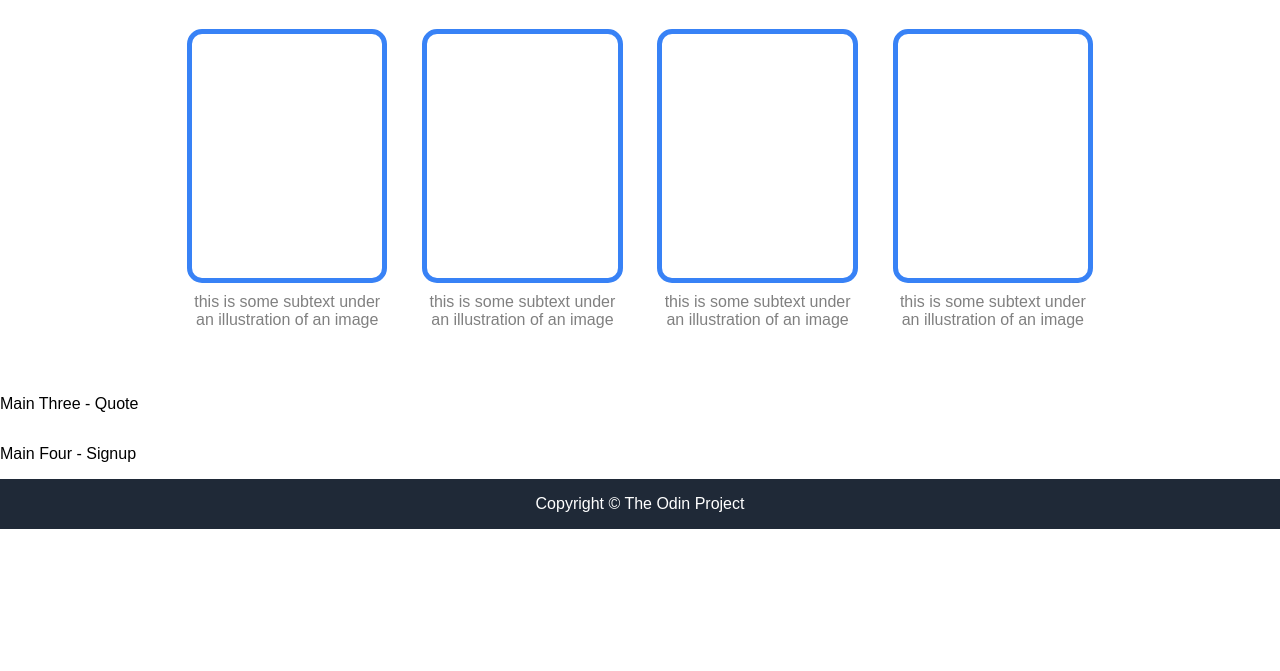
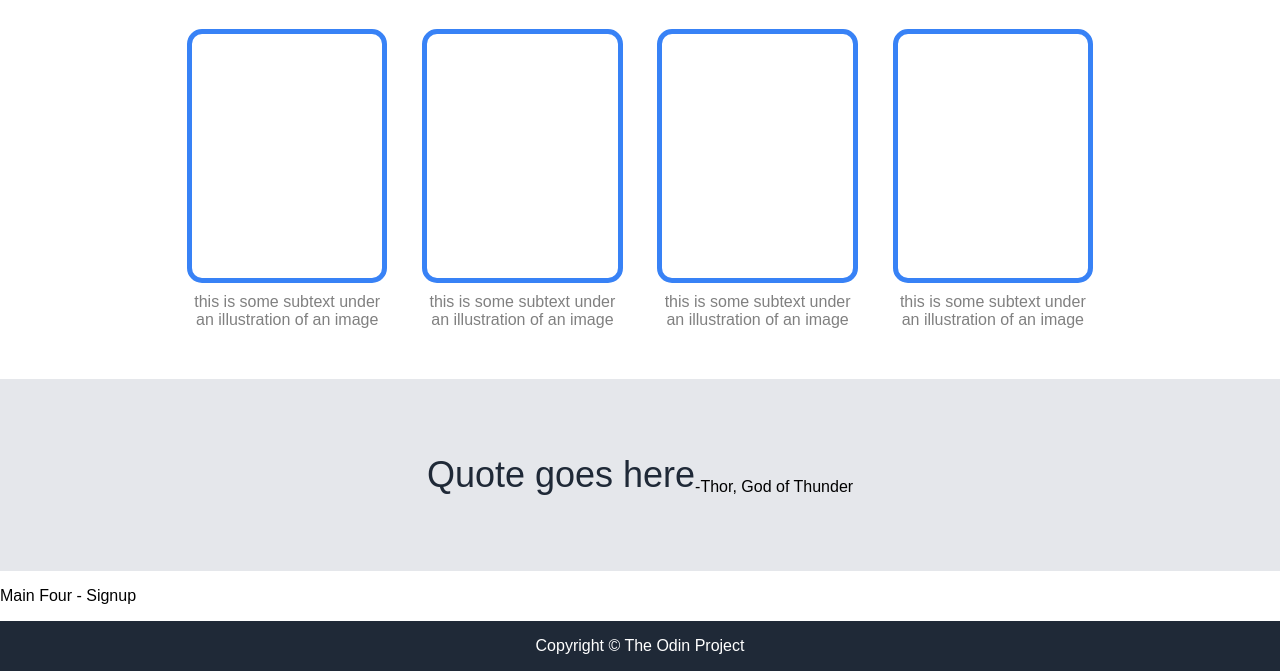
Before and after one commit to estremenyo/landing-page, a plain HTML site: page index.html in a window 1280 px wide. Shown: the part 622-1293 px from the top of the page. Before the commit the page ends 1151 px from the top, so only its background shows below. Drawn offline with Linux system fonts and the light colour scheme.

Commit message:
Add basics of quote section

```diff
--- a/index.html
+++ b/index.html
@@ -38,7 +38,8 @@
         </div>
     </div>
     <div class="three-container">
-        <p>Main Three - Quote</p>
+        <div class="three-quote">Quote goes here</div>
+        <div class="three-byline">-Thor, God of Thunder</div>
     </div>
     <div class="four-container">
         <p>Main Four - Signup</p>
--- a/styles.css
+++ b/styles.css
@@ -130,6 +130,22 @@ body {
 }
 
 
+.three-container {
+    background-color: #e5e7eb;
+    display: flex;
+    justify-content: center;
+    padding: 75px 15%;
+}
+
+.three-quote {
+    color: #1f2937;
+    font-size: 36px;
+}
+
+.three-byline {
+    align-self: flex-end;
+}
+
 .footer {
     display: flex;
     margin-top: auto;
```
